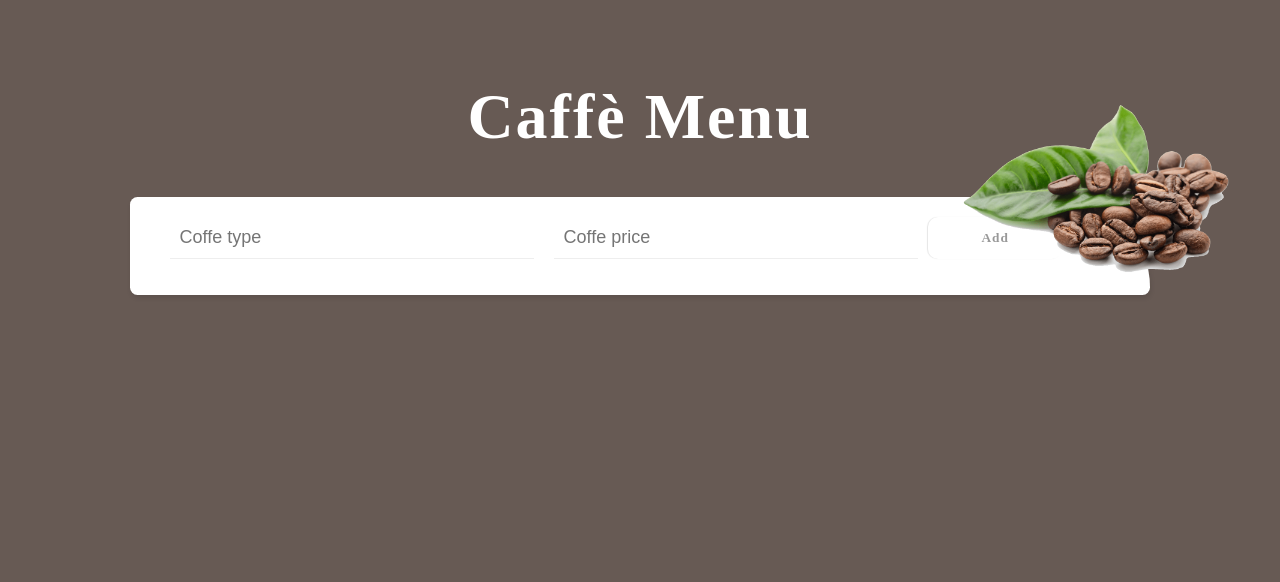
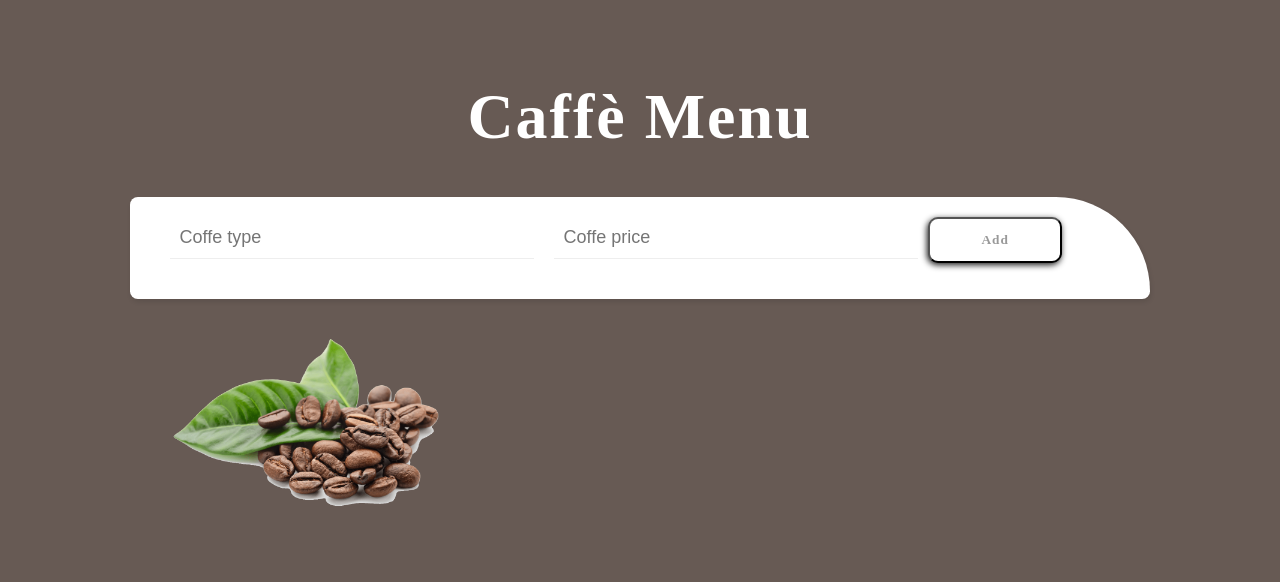
Before and after one commit to rjOwl/firebase_JS-simple-app, a plain HTML site: page index.html in a window 1280 px wide. Drawn offline with Linux system fonts and the light colour scheme; no server answers.

Commit message:
Changed some designs

```diff
--- a/styles.css
+++ b/styles.css
@@ -2,12 +2,13 @@ body{
     background: #231108b0;
     font-family: ubuntu;
 }
+
 .fix-left{
     position: absolute;
     /* left: 0px;
     bottom: 0px; */
-    bottom: -50px;
-    right: -100px;
+    /* bottom: -50px; */
+    /* right: 0px; */
 }
 
 .fix-right{
@@ -104,12 +105,12 @@ form:after{
 }
 
 button{
-    border: 0;
+    border: 1;
     background: #fff;
     border-radius: 10px;
     padding: 13px;
     width: 14%;
-    box-shadow: -1px 0px 1px rgba(0,0,0,0.1);
+    box-shadow: -1px 2px 6px rgba(0,0,0,0.9);
     font-weight: bold;
     font-family: ubuntu;
     letter-spacing: 1px;
```
